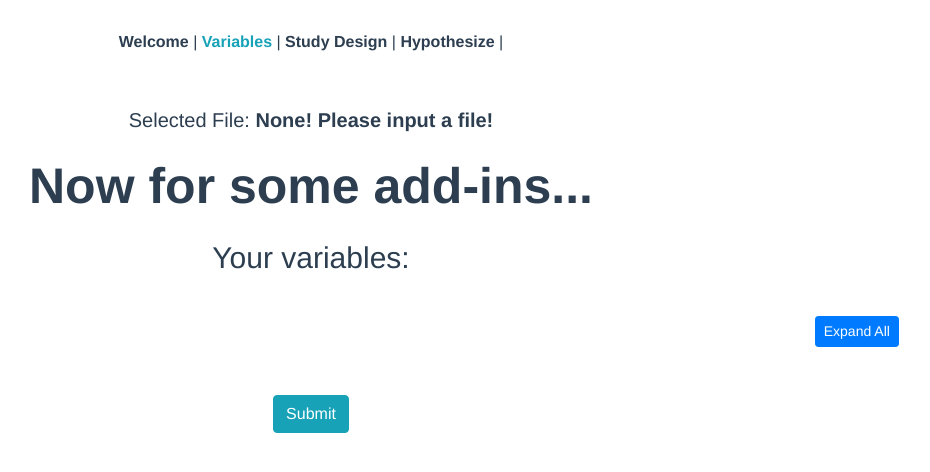
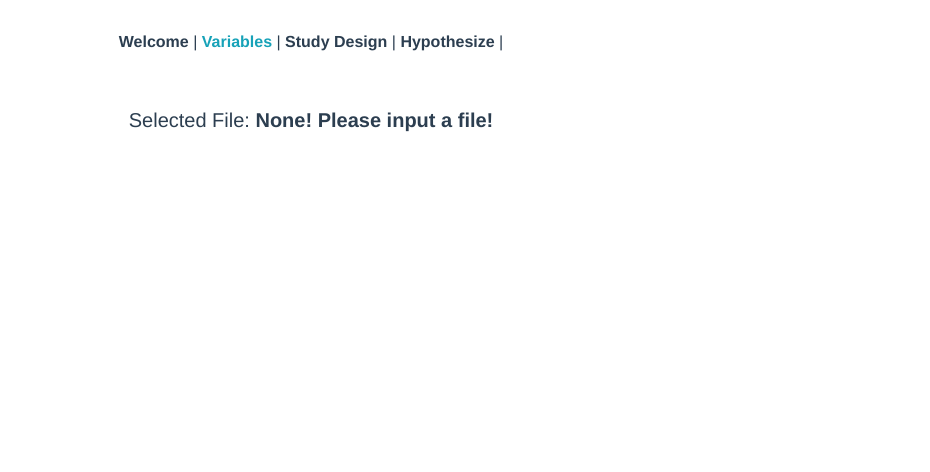
Before and after one commit to tea-lang-org/tea-gui, a Vue app in the folder GUI/tea_gui/: page /variables in a window 1280 px wide. Shown: the top 472 px of the page, without its empty margins (329-1259 px from the left). Built offline with nearby package versions, Linux system fonts and the light colour scheme.

Commit message:
Removed functionality when user has yet to select file

```diff
--- a/GUI/tea_gui/src/App.vue
+++ b/GUI/tea_gui/src/App.vue
@@ -2,11 +2,11 @@
   <div id="app">
     <div id="nav">
       <router-link to="/">Welcome</router-link> |
-      <router-link to="/variables">Variables</router-link> |
-      <router-link to="/study_design">Study Design</router-link> |
-      <router-link to="/hypothesize">Hypothesize</router-link> |
+      <router-link v-if="$store.tea_file != {}" to="/variables">Variables</router-link> |
+      <router-link v-if="$store.tea_file != {}" to="/study_design">Study Design</router-link> |
+      <router-link v-if="$store.tea_file != {}" to="/hypothesize">Hypothesize</router-link> |
     </div>
-    <router-view />
+    <router-view :key="$route.fullPath"></router-view>
   </div>
 </template>
 
--- a/GUI/tea_gui/src/router/index.js
+++ b/GUI/tea_gui/src/router/index.js
@@ -36,4 +36,5 @@ const router = new VueRouter({
   routes
 });
 
+
 export default router;
--- a/GUI/tea_gui/src/views/Hypothesize.vue
+++ b/GUI/tea_gui/src/views/Hypothesize.vue
@@ -2,8 +2,8 @@
   <div>
     <div id="study">
       <h2 class="mb-4 mt-4" style="font-size:20px">Selected File: <b>{{tea_file}}</b></h2>
-      <h1 class="mb-4 mt-4" style="font-weight:bold; font-size:50px">Time to brew!</h1>
-      <b-button variant="info" class="mb-5" size="lg" @click=hypothesize()>Brew</b-button>
+      <h1 v-if="$store.tea_data.length != 0" class="mb-4 mt-4" style="font-weight:bold; font-size:50px">Time to brew!</h1>
+      <b-button v-if="$store.tea_data.length != 0" variant="info" class="mb-5" size="lg" @click=hypothesize()>Brew</b-button>
       <!--img alt="TEA_Logo" src="../assets/TEA_Logo.png" style="width:35%; height:35%" /-->
     </div>
   </div>
--- a/GUI/tea_gui/src/views/Study.vue
+++ b/GUI/tea_gui/src/views/Study.vue
@@ -2,11 +2,11 @@
   <div>
     <div id="study">
       <h2 class="mb-4 mt-4" style="font-size:20px">Selected File: <b>{{tea_file}}</b></h2>
-      <h1 class="mb-4 mt-4" style="font-weight:bold  font-size:50px">Now for some add-ins...</h1>
+      <h1 v-if="$store.tea_data.length != 0" class="mb-4 mt-4" style="font-weight:bold; font-size:50px">Now for some add-ins...</h1>
       <!--img alt="TEA_Logo" src="../assets/TEA_Logo.png" style="width:35%  height:35%" /-->
       <b-row align-h="center">
         <b-col cols="4">
-          <b-form-select class="mb-4 mt-4" v-model="study_type" :options="sd_options" @change="updateVars"></b-form-select>
+          <b-form-select v-if="$store.tea_data.length != 0" class="mb-4 mt-4" v-model="study_type" :options="sd_options" @change="updateVars"></b-form-select>
           <!-- <div class="mt-3">Selected: <strong>{{study_design}}</strong></div> -->
         </b-col>
       </b-row>
@@ -102,7 +102,7 @@
         </b-row>
       </div>
 
-      <b-button variant="info" class="mt-5 mb-5" to="/hypothesize" @click=submit()>Submit</b-button>
+      <b-button v-if="$store.tea_data.length != 0" variant="info" class="mt-5 mb-5" to="/hypothesize" @click=submit()>Submit</b-button>
     </div>
   </div>
 </template>
--- a/GUI/tea_gui/src/views/Variables.vue
+++ b/GUI/tea_gui/src/views/Variables.vue
@@ -2,9 +2,9 @@
   <div>
     <div id="inputs">
       <h2 class="mb-4 mt-4" style="font-size:20px">Selected File: <b>{{tea_file}}</b></h2>
-      <h1 class="mb-4 mt-4" style="font-weight:bold; font-size:50px">Now for some add-ins...</h1>
+      <h1 v-if="$store.tea_data.length != 0" class="mb-4 mt-4" style="font-weight:bold; font-size:50px">Now for some add-ins...</h1>
       <!--img alt="TEA_Logo" src="../assets/TEA_Logo.png" style="width:35%; height:35%" /-->
-      <h1 class="mt-4 mb-4" style="font-size:30px">Your variables:</h1>
+      <h1 v-if="$store.tea_data.length != 0" class="mt-4 mb-4" style="font-size:30px">Your variables:</h1>
       <b-row align-h="center">
         <b-col cols="2" class="mt-3" v-for="item in $store.tea_vars" :key="item.name"><strong>{{item.name}}</strong></b-col>
       </b-row>
@@ -28,10 +28,10 @@
       </b-row>
       <b-row align-h="end">
         <b-col cols="2">
-          <b-button variant="primary" size="sm" class="mt-3" @click="expandAll()">{{expandAllName}}</b-button>
+          <b-button v-if="$store.tea_data.length != 0" variant="primary" size="sm" class="mt-3" @click="expandAll()">{{expandAllName}}</b-button>
         </b-col>
       </b-row>
-      <b-button variant="info" class="mt-5 mb-5" to="/study_design">Submit</b-button>
+      <b-button v-if="$store.tea_data.length != 0" variant="info" class="mt-5 mb-5" to="/study_design">Submit</b-button>
     </div>
   </div>
 </template>
```
